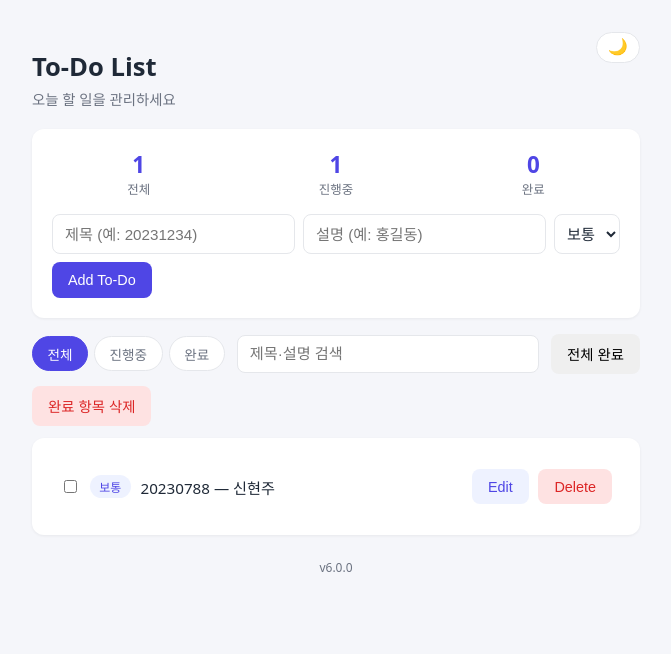
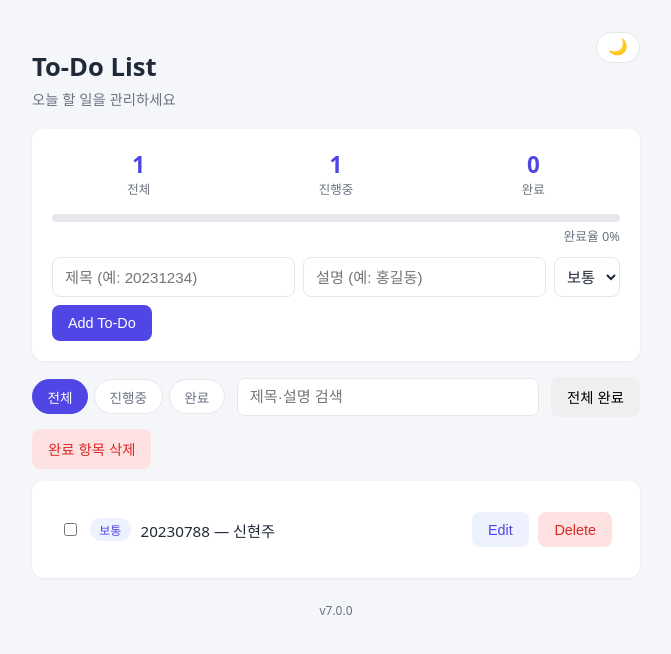
Before and after one commit to hyeonszz/CSE4022-Course, a FastAPI app: page / in a window 1280 px wide. Shown: the top 654 px of the page, without its empty margins (304-975 px from the left). Run offline with FastAPI, Linux system fonts and the light colour scheme.

Commit message:
feat: 완료율 진행바 추가, 버전 7.0.0

```diff
--- a/fastapi-app/main.py
+++ b/fastapi-app/main.py
@@ -12,7 +12,7 @@ from pydantic import BaseModel, Field
 BASE_DIR = Path(__file__).resolve().parent
 TODO_FILE = BASE_DIR / "todo.json"
 templates = Jinja2Templates(directory=str(BASE_DIR / "templates"))
-APP_VERSION = "6.0.0"
+APP_VERSION = "7.0.0"
 app = FastAPI(title="Todo List", version=APP_VERSION)
 
 # Prometheus 메트릭 엔드포인트(/metrics): 요청 수·응답 시간 등을 자동 수집
--- a/fastapi-app/templates/index.html
+++ b/fastapi-app/templates/index.html
@@ -90,6 +90,9 @@
         .toolbar { display: flex; gap: .75rem; align-items: center; flex-wrap: wrap; margin: 1rem 0 .75rem; }
         .toolbar input[type="search"] { flex: 1 1 10rem; }
         .tabs { display: flex; gap: .4rem; }
+        .progress { height: 8px; border-radius: 4px; background: var(--border, #ddd); overflow: hidden; }
+        .progress > div { height: 100%; width: 0; background: #22a06b; transition: width .3s; }
+        .progress-label { color: var(--muted); font-size: .8rem; text-align: right; margin: .25rem 0 .75rem; }
         .version { color: var(--muted); font-size: .75rem; text-align: center; margin-top: 1.5rem; }
         .tab {
             background: var(--card);
@@ -158,6 +161,8 @@
             <div class="stat"><div class="num" id="stat-active">0</div><div class="label">진행중</div></div>
             <div class="stat"><div class="num" id="stat-done">0</div><div class="label">완료</div></div>
         </div>
+        <div class="progress" role="progressbar" aria-label="완료율" aria-valuemin="0" aria-valuemax="100" aria-valuenow="0" id="progress"><div id="progress-bar"></div></div>
+        <p class="progress-label">완료율 <span id="progress-text">0%</span></p>
         <form id="todo-form">
             <input type="text" id="title" placeholder="제목 (예: 20231234)" required>
             <input type="text" id="description" placeholder="설명 (예: 홍길동)">
@@ -230,6 +235,10 @@
           $("stat-total").textContent = allTodos.length;
           $("stat-done").textContent = done;
           $("stat-active").textContent = allTodos.length - done;
+          const percent = allTodos.length ? Math.round((done / allTodos.length) * 100) : 0;
+          $("progress-bar").style.width = `${percent}%`;
+          $("progress").setAttribute("aria-valuenow", percent);
+          $("progress-text").textContent = `${percent}%`;
         }
 
         function visibleTodos() {
```
